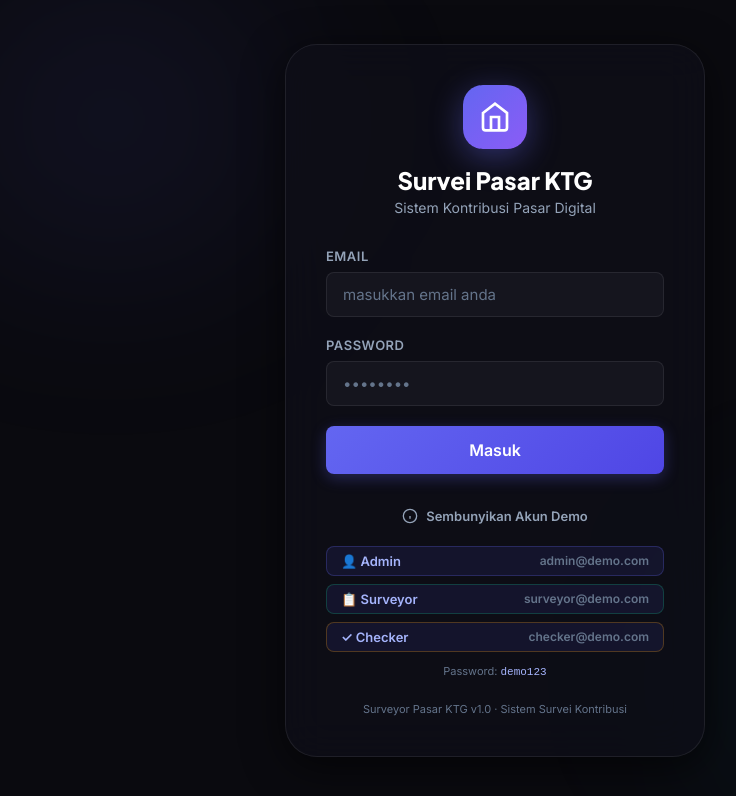
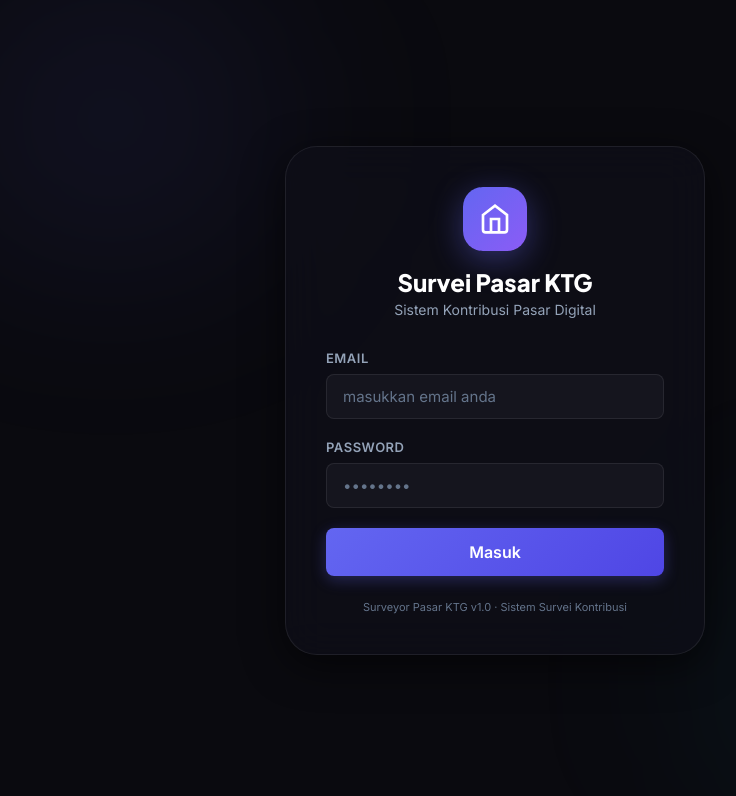
Before and after one commit to disperindagkop-kota-kotamobagu/survei-pasar-digital, a Next.js app: page /login in a window 1280 px wide. Shown: the top 796 px of the page, without its empty margins (145-881 px from the left). Built offline with nearby package versions, Linux system fonts and the light colour scheme.

Commit message:
Remove demo accounts UI from login page and update git

```diff
--- a/app/login/page.tsx
+++ b/app/login/page.tsx
@@ -10,7 +10,6 @@ export default function LoginPage() {
   const [password, setPassword] = useState('');
   const [loading, setLoading] = useState(false);
   const [error, setError] = useState('');
-  const [showDemo, setShowDemo] = useState(true);
   const [mounted, setMounted] = useState(false);
 
   React.useEffect(() => {
@@ -30,15 +29,6 @@ export default function LoginPage() {
     }
   };
 
-  const quickLogin = async (demoEmail: string, demoPass: string) => {
-    setEmail(demoEmail);
-    setPassword(demoPass);
-    setLoading(true);
-    setError('');
-    const result = await login(demoEmail, demoPass);
-    setLoading(false);
-    if (!result.error) router.push('/dashboard');
-  };
 
   return (
     <div className="login-page">
@@ -95,40 +85,6 @@ export default function LoginPage() {
           </button>
         </form>
 
-        <div className="mt-6">
-          <button
-            className="btn btn-ghost btn-full text-sm"
-            onClick={() => setShowDemo(!showDemo)}
-          >
-            <svg width="16" height="16" viewBox="0 0 24 24" fill="none" stroke="currentColor" strokeWidth="2">
-              <circle cx="12" cy="12" r="10"/><path d="M12 16v-4M12 8h.01"/>
-            </svg>
-            {showDemo ? 'Sembunyikan' : 'Lihat'} Akun Demo
-          </button>
-
-          {showDemo && (
-            <div style={{marginTop: '12px', display: 'flex', flexDirection: 'column', gap: '8px'}}>
-              {[
-                { label: '👤 Admin', email: 'admin@demo.com', color: '#6366f1' },
-                { label: '📋 Surveyor', email: 'surveyor@demo.com', color: '#10b981' },
-                { label: '✓ Checker', email: 'checker@demo.com', color: '#f59e0b' },
-              ].map(a => (
-                <button
-                  key={a.email}
-                  className="btn btn-secondary btn-sm"
-                  style={{ justifyContent: 'space-between', borderColor: a.color + '44' }}
-                  onClick={() => quickLogin(a.email, 'demo123')}
-                >
-                  <span>{a.label}</span>
-                  <span style={{ color: 'var(--text-muted)', fontSize: '12px' }}>{a.email}</span>
-                </button>
-              ))}
-              <p style={{ fontSize: '11px', color: 'var(--text-muted)', textAlign: 'center', marginTop: '4px' }}>
-                Password: <code style={{ color: 'var(--primary-light)' }}>demo123</code>
-              </p>
-            </div>
-          )}
-        </div>
 
         <p style={{ marginTop: '24px', fontSize: '11px', color: 'var(--text-muted)', textAlign: 'center' }}>
           Surveyor Pasar KTG v1.0 · Sistem Survei Kontribusi
```
